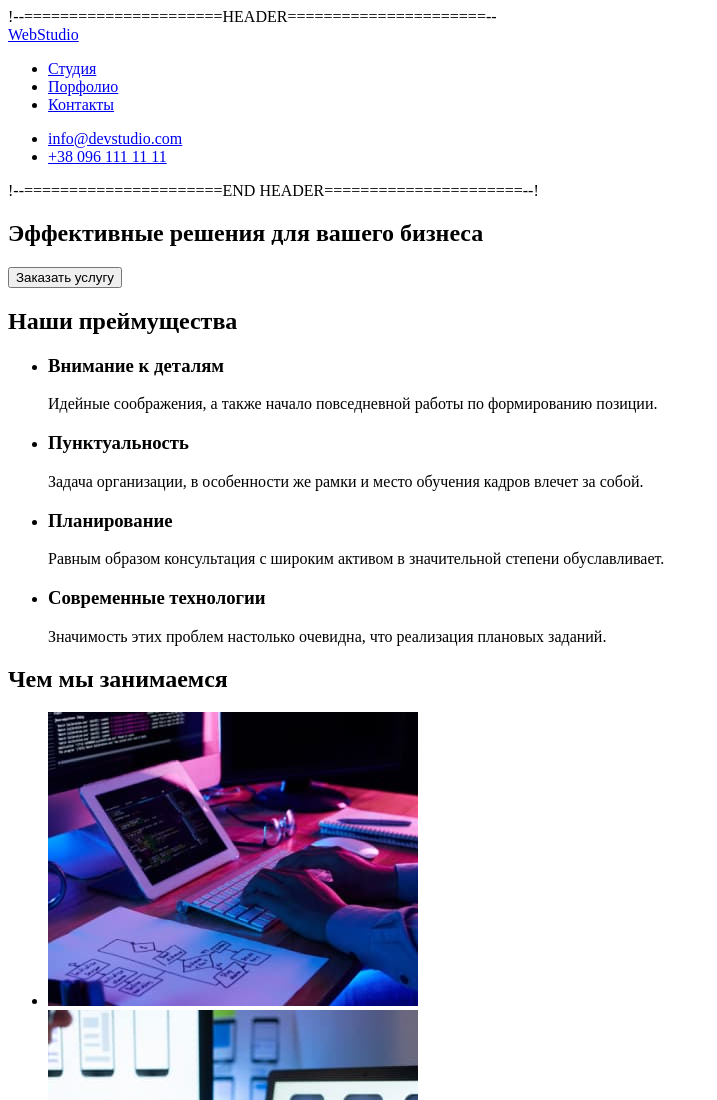
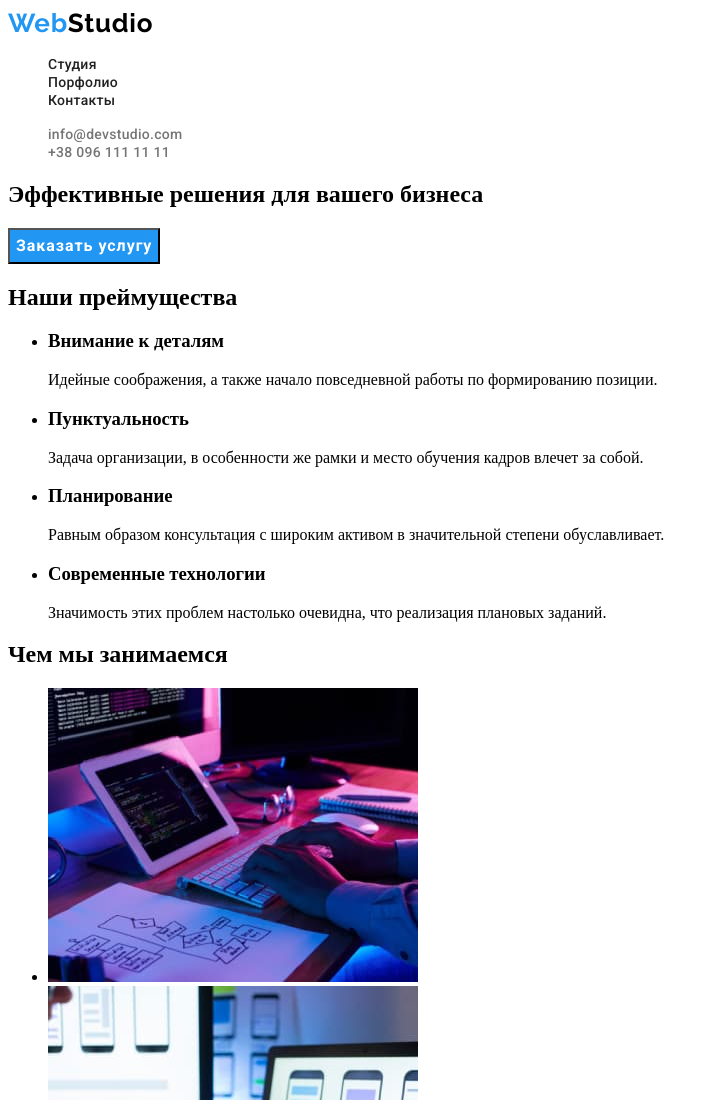
Before and after one commit to DenysMelnychenko2021/goit-markup-hw-02, a plain HTML site: page index.html in a window 1280 px wide. Shown: the top 1100 px of the page, without its empty margins (0-717 px from the left). Drawn offline with Linux system fonts and the light colour scheme.

Commit message:
Добавил стили в Хедер

```diff
--- a/css/styles.css
+++ b/css/styles.css
@@ -0,0 +1,67 @@
+.link {
+  text-decoration: none;
+}
+.list {
+  list-style: none;
+}
+.logo {
+  font-family: 'Raleway', sans-serif;
+  font-weight: 700;
+  font-size: 26px;
+  line-height: 1.19;
+  letter-spacing: 0.03em;
+  color: #2196f3;
+  text-transform: capitalize;
+}
+.part-logo {
+  color: #000;
+}
+.menu-item-link {
+  font-family: 'Roboto', sans-serif;
+  font-weight: 500;
+  font-size: 14px;
+  line-height: 1.14;
+  letter-spacing: 0.02em;
+  color: #212121;
+}
+.menu-item-link:hover,
+.menu-item-link:focus {
+  color: #2196f3;
+}
+.contacts-mailto-link {
+  font-family: 'Roboto', sans-serif;
+  font-weight: 500;
+  font-size: 14px;
+  line-height: 1.14;
+  letter-spacing: 0.02em;
+  color: #757575;
+}
+.contacts-mailto-link:hover,
+.contacts-mailto-link:focus {
+  color: #2196f3;
+}
+.contacts-mobile-link {
+  font-family: 'Roboto', sans-serif;
+  font-weight: 500;
+  font-size: 14px;
+  line-height: 1.14;
+  letter-spacing: 0.02em;
+  color: #757575;
+}
+.contacts-mobile-link:hover,
+.contacts-mobile-link:focus {
+  color: #2196f3;
+}
+.button-order {
+  font-family: 'Roboto', sans-serif;
+  font-weight: 700;
+  font-size: 16px;
+  line-height: 1.87;
+  display: flex;
+  align-items: center;
+  text-align: center;
+  letter-spacing: 0.06em;
+  color: #ffffff;
+  background-color: #2196f3;
+  cursor: pointer;
+}
--- a/index.html
+++ b/index.html
@@ -10,31 +10,52 @@
     "
     />
     <title>Веб студия</title>
+    <!--======================FONTS======================-->
+    <link rel="preconnect" href="https://fonts.gstatic.com" />
+    <link
+      href="https://fonts.googleapis.com/css2?family=Raleway:wght@700&family=Roboto:wght@400;500;700;900&display=swap"
+      rel="stylesheet"
+    />
+    <!--======================END FONTS======================-->
+    <!--======================CSS======================-->
     <link rel="stylesheet" href="./css/styles.css" />
+    <!--======================END CSS======================-->
   </head>
   <body>
-    !--======================HEADER======================--
-    <header>
-      <nav>
-        <a href="./index.html" title="Логотип компании" lang="en">WebStudio</a>
-        <ul>
-          <li><a href="./index.html" title="Студия">Студия</a></li>
-          <li><a href="./index.html" title="Портфолио">Порфолио</a></li>
-          <li><a href="./index.html" title="Контакты">Контакты</a></li>
+    <!--======================HEADER======================-->
+    <header class="top-header">
+      <nav class="navigation">
+        <a class="logo link" href="./index.html" title="Логотип компании" lang="en"
+          >web<span class="part-logo link">Studio</span></a
+        >
+        <ul class="menu list">
+          <li class="menu-item">
+            <a class="menu-item-link link" href="./index.html" title="Студия">Студия</a>
+          </li>
+          <li class="menu-item">
+            <a class="menu-item-link link" href="./index.html" title="Портфолио">Порфолио</a>
+          </li>
+          <li class="menu-item">
+            <a class="menu-item-link link" href="./index.html" title="Контакты">Контакты</a>
+          </li>
         </ul>
       </nav>
-      <ul>
-        <li>
-          <a href="mailto:info@devstudio.com" lang="en">info@devstudio.com</a>
+      <ul class="contacts list">
+        <li class="contacts-item">
+          <a class="contacts-mailto-link link" href="mailto:info@devstudio.com" lang="en"
+            >info@devstudio.com</a
+          >
         </li>
-        <li><a href="tel:+380961111111">+38 096 111 11 11</a></li>
+        <li class="contacts-item">
+          <a class="contacts-mobile-link link" href="tel:+380961111111">+38 096 111 11 11</a>
+        </li>
       </ul>
     </header>
-    !--======================END HEADER======================--!
+    <!--======================END HEADER======================-->
     <main>
       <section>
         <h1>Эффективные решения для вашего бизнеса</h1>
-        <button type="button">Заказать услугу</button>
+        <button class="button-order" type="button">Заказать услугу</button>
       </section>
       <section>
         <h2>Наши преймущества</h2>
```
Also changed, not shown: portfolio.html (added).
